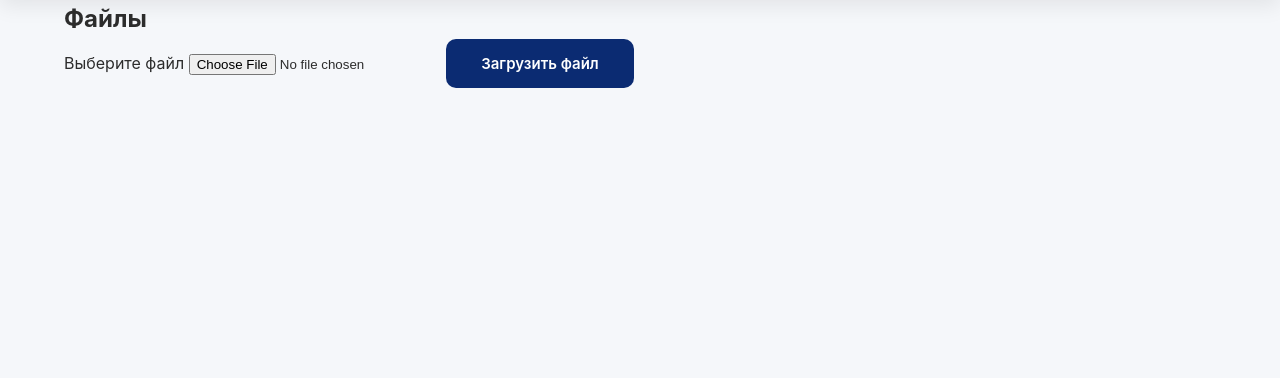
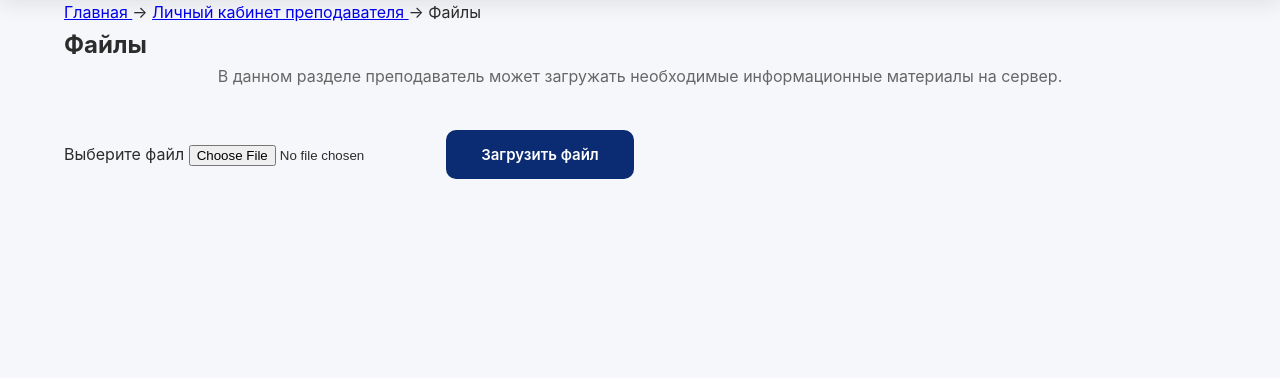
Before and after one commit to Yterror/vkr-web-portal, a PHP site: page /files.php in a window 1280 px wide. Shown: the part 106-484 px from the top of the page. Run offline with PHP 8.4, Linux system fonts and the light colour scheme; the visitor is signed in with stand-in values (Sample User, id 1).

Commit message:
files
дополнено описание раздела загрузки файлов

```diff
--- a/files.php
+++ b/files.php
@@ -38,7 +38,11 @@ if ($_SERVER['REQUEST_METHOD'] === 'POST') {
 <head>
 
     <meta charset="UTF-8">
-    <meta name="viewport" content="width=device-width, initial-scale=1.0">
+
+    <meta
+        name="viewport"
+        content="width=device-width, initial-scale=1.0"
+    >
 
     <title>Файлы</title>
 
@@ -53,10 +57,15 @@ if ($_SERVER['REQUEST_METHOD'] === 'POST') {
     <div class="container">
 
         <div class="logo">
+
             <a href="index.php">
+
                 <span>МУИВ</span>
+
                 <small>Web-портал опросов</small>
+
             </a>
+
         </div>
 
     </div>
@@ -69,19 +78,53 @@ if ($_SERVER['REQUEST_METHOD'] === 'POST') {
 
     <div class="container">
 
+        <div class="breadcrumbs">
+
+            <a href="index.php">
+                Главная
+            </a>
+
+            <span>→</span>
+
+            <a href="teacher.php">
+                Личный кабинет преподавателя
+            </a>
+
+            <span>→</span>
+
+            <span>
+                Файлы
+            </span>
+
+        </div>
+
         <div class="create-poll-box">
 
-            <h1>Файлы</h1>
+            <h1>
+                Файлы
+            </h1>
+
+            <p class="poll-description">
+
+                В данном разделе преподаватель может загружать
+                необходимые информационные материалы на сервер.
+
+            </p>
 
             <?php if ($message != ''): ?>
 
                 <p style="text-align:center; margin-bottom:20px;">
+
                     <?= htmlspecialchars($message) ?>
+
                 </p>
 
             <?php endif; ?>
 
-            <form method="POST" enctype="multipart/form-data">
+            <form
+                method="POST"
+                enctype="multipart/form-data"
+            >
 
                 <label>
                     Выберите файл
@@ -93,7 +136,10 @@ if ($_SERVER['REQUEST_METHOD'] === 'POST') {
                     required
                 >
 
-                <button type="submit" class="btn">
+                <button
+                    type="submit"
+                    class="btn"
+                >
                     Загрузить файл
                 </button>
 
@@ -109,7 +155,7 @@ if ($_SERVER['REQUEST_METHOD'] === 'POST') {
 
 <footer>
 
-© 2026 Московский университет им. С.Ю. Витте
+    © 2026 Московский университет им. С.Ю. Витте
 
 </footer>
 
```
